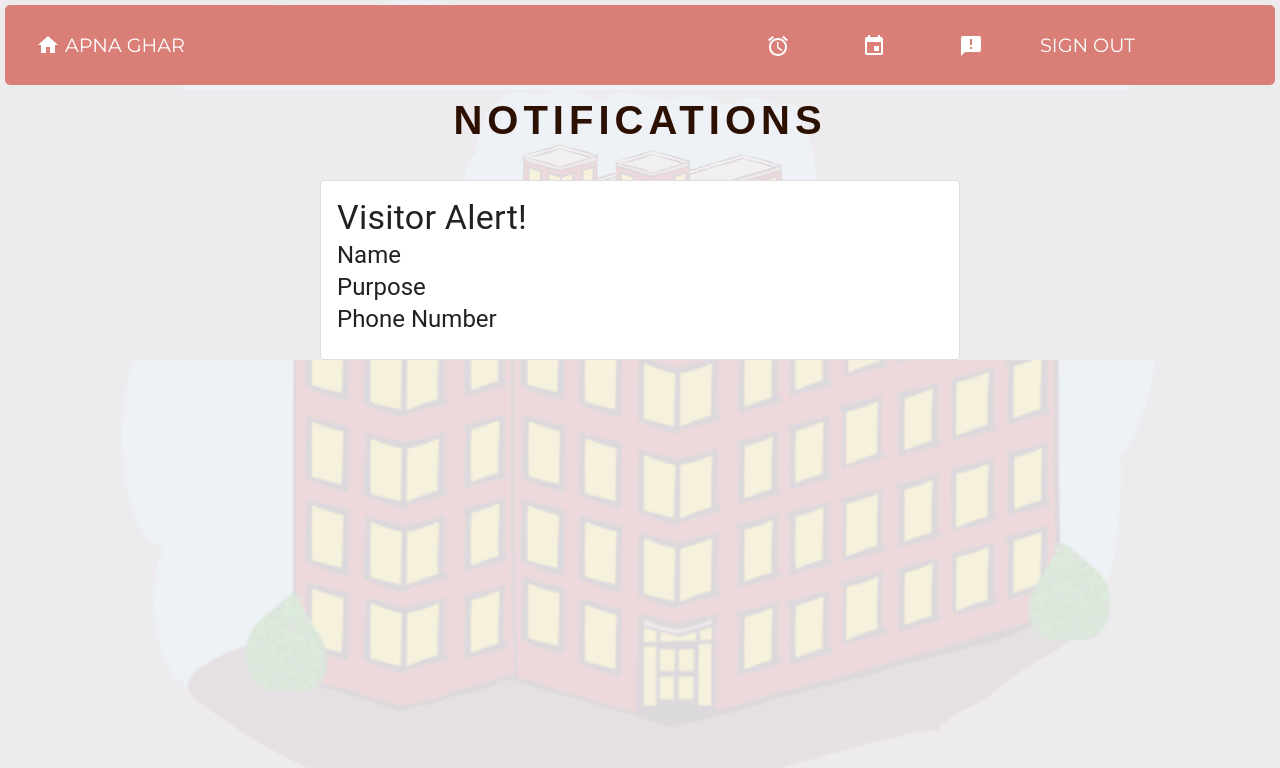
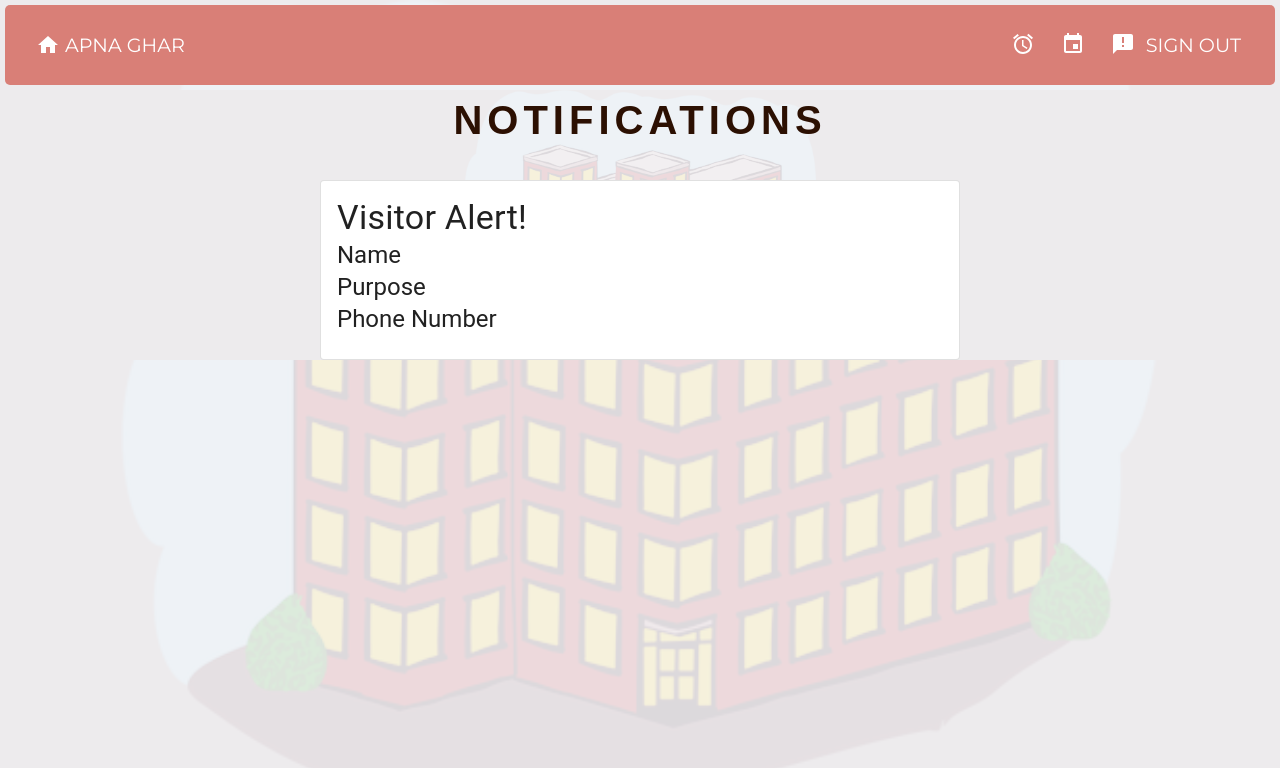
Before and after one commit to RIT3shSapata/WEB_TECH_PROJECT, a React (Create React App) app in the folder frontend/: page /notifications in a window 1280 px wide. Shown: the top 768 px of the page. Built offline with nearby package versions, Linux system fonts and the light colour scheme.

Commit message:
navbar update done

```diff
--- a/frontend/src/components/navbar.css
+++ b/frontend/src/components/navbar.css
@@ -11,6 +11,22 @@
     border:1px;
     border-radius: 5px;
   }
+  .flex1{
+    flex:0.8;
+  }
+  .flex2{
+    flex: 0.2;
+    display: flex;
+    flex-direction: row;
+  }
+  @media (max-width: 800px){
+    .flex1{
+        flex: 0.6;
+    }
+    .flex2{
+      flex: 0.4;
+    }
+}
   .home{
     flex:5;
     flex-shrink: unset;
--- a/frontend/src/components/navbar.js
+++ b/frontend/src/components/navbar.js
@@ -21,11 +21,13 @@ function Navbar(){
         <link rel="preconnect" href="https://fonts.gstatic.com"></link>
 <link href="https://fonts.googleapis.com/css2?family=Montserrat:wght@400;500&display=swap" rel="stylesheet"></link>
   <div class='navbar'>
-    <div class='home' onClick={homePage}><HomeIcon className={"homebutton"}></HomeIcon>  APNA GHAR</div>
+    <div className="flex1"><div class='home' onClick={homePage}><HomeIcon className={"homebutton"}></HomeIcon>  APNA GHAR</div></div>
+    <div className="flex2">
     <div class='notifications'><Link to='./notifications'><AccessAlarmsIcon className={"notificationsbutton"} ></AccessAlarmsIcon></Link></div>
     <div class='bookings'><Link to='./bookings'><EventIcon className={"notificationsbutton"} ></EventIcon></Link></div>
     <div class='announcement'><Link to='./announcement'><AnnouncementIcon className={"notificationsbutton"} ></AnnouncementIcon></Link></div>
     <div class='signout' onClick={loginPage}>SIGN OUT</div>
+    </div>
   </div>
 </body>
     );
```
Also changed, not shown: 1 other file (tests, documents, lock files or other folders).
